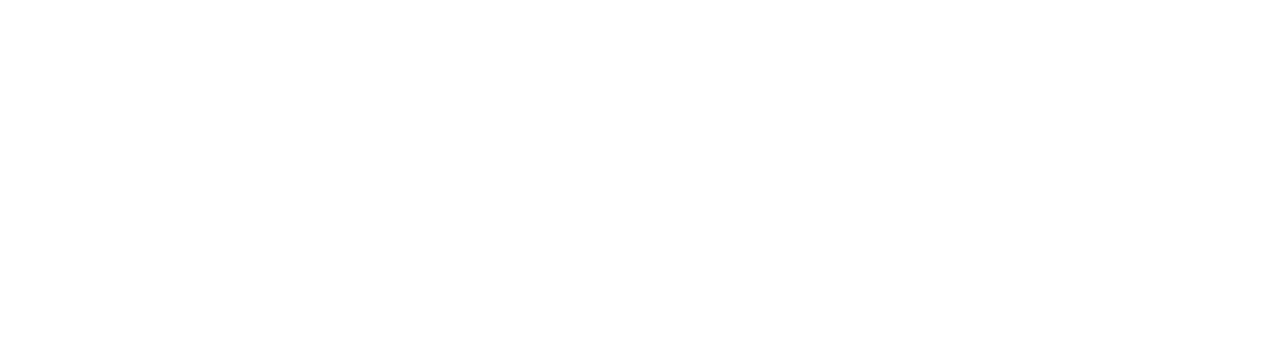
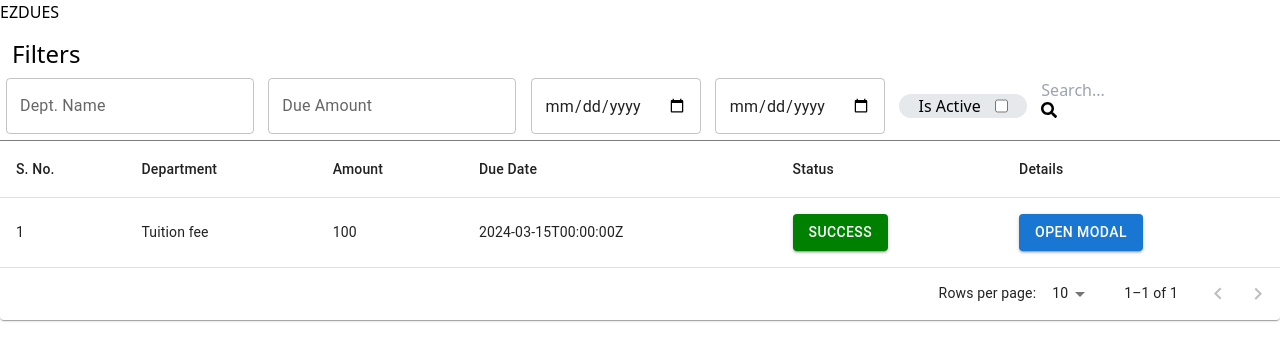
Before and after one commit to asima2006/No-Dues-Frontend, a React (Vite) app in the folder No-Dues Frontend/: page /stud-dues in a window 1280 px wide. Before the commit this address had no page. Shown: the top 360 px of the page. Built offline with nearby package versions, Linux system fonts and the light colour scheme.

Commit message:
Adding student due record page

```diff
--- a/No-Dues Frontend/src/App.jsx
+++ b/No-Dues Frontend/src/App.jsx
@@ -10,6 +10,7 @@
 import 'react-toastify/dist/ReactToastify.css';
 import { RecoilRoot } from 'recoil';
 import DepartmentLayout from './pages/_departmentLayout';
+import StudDues from './pages/StudDues';
 
 const App = () => {
   return (
@@ -19,6 +20,7 @@
             {/* <Route path='/' element={<Home />} /> */}
             <Route path='/' element={<New />} />
             <Route path='/stud' element={<StudDash />} />
+            <Route path='/stud-dues' element={<StudDues />} />
             <Route path='/login-dep' element={<LoginDep />} />
             <Route path='/callback' element={<CallBack />} />
             <Route path='/dep' element={<DepDash />} />
--- /dev/null
+++ b/No-Dues Frontend/src/pages/Filters/FilterDash.jsx
@@ -0,0 +1,132 @@
+import React, { useEffect, useState } from "react";
+import { TextField } from "@mui/material";
+import { FaSearch } from "react-icons/fa";
+
+const FilterDash = ({ setParam }) => {
+    const [filter, setFilter] = useState({
+        dep_name: "",
+        due_amount: "",
+        is_Active: 0,
+        start_date: "",
+        end_date: "",
+        search: "",
+    });
+
+    const handleChange = (e) => {
+        const { name, value, type, checked } = e.target;
+        setFilter((prevData) => ({
+            ...prevData,
+            [name]: type === "checkbox" ? (checked ? 1 : 0) : value,
+        }));
+    };
+
+    useEffect(() => {
+        setParam(filter);
+        // console.log(filter);
+    }, [filter]);
+
+    return (
+        <>
+            <div style={{ display: 'flex', width: '100vw', borderBottom: '1px solid grey' }}>
+                <div style={{
+                    margin: '6px'
+                }}>
+                    <div
+                        style={{
+                            display: "flex",
+                            fontSize: "x-large",
+                            width: '98vw',
+                            margin: '6px',
+                        }}
+                    >
+                        Filters
+                    </div>
+                    <div
+                    style={{
+                        display: "flex",
+                        justifyContent: 'space-between',
+                    }}
+                    >
+                        <div style={{
+                            display: "flex",
+                            justifyContent: 'center',
+                            alignItems: 'center'
+                        }}>
+                            <TextField
+                                name="dep_name"
+                                label=" Dept. Name"
+                                type="text"
+                                value={filter.dep_name}
+                                onChange={handleChange}
+                            />
+                        </div>
+                        <div>
+                            <TextField
+                                name="due_amount"
+                                label="Due Amount"
+                                type="text"
+                                value={filter.due_amount}
+                                onChange={handleChange}
+                            />
+                        </div>
+                        <div>
+                            <TextField
+                                name="start_date"
+                                type="date"
+                                value={filter.start_date}
+                                onChange={handleChange}
+                            />
+                        </div>
+                        <div>
+                            <TextField
+                                name="end_date"
+                                type="date"
+                                value={filter.end_date}
+                                onChange={handleChange}
+                            />
+                        </div>
+                        <div style={{display: 'flex',alignItems: 'center'}}>
+                            <div style={{
+                                display: 'flex', display: 'flex',
+                                width: '10vw',
+                                justifyContent: 'center',
+                                alignContent: 'center',
+                                borderRadius: '25px',
+                                background: 'rgba(119, 136, 153, 0.19)'
+                            }}>
+                                <div style={{ marginRight: '14px' }}>
+                                    <label htmlFor="isActiveCheckbox">Is Active</label>
+                                </div>
+                                <input
+                                    type="checkbox"
+                                    id="isActiveCheckbox"
+                                    name="is_Active"
+                                    checked={filter.is_Active === 1}
+                                    onChange={handleChange}
+                                />
+                            </div>
+                        </div>
+                        <div>
+                            <form className="bg-slate-100 p-2 rounded-lg flex items-center">
+                                <div>
+                                    <input
+                                        type="text"
+                                        name="search"
+                                        value={filter.search}
+                                        onChange={handleChange}
+                                        placeholder="Search..."
+                                        className="bg-transparent focus:outline-none w-20 sm:w-64"
+                                    />
+                                </div>
+                                <FaSearch className="text-slate-500" />
+                            </form>
+                        </div>
+                    </div>
+                </div>
+            </div >
+        </>
+    );
+};
+
+
+export default FilterDash;
--- /dev/null
+++ b/No-Dues Frontend/src/pages/StudDues.jsx
@@ -0,0 +1,55 @@
+import React, { useEffect, useState } from 'react'
+import Header from '../components/Nav'
+import StickyHeadTable from '../components/Table'
+import FilterDash from './Filters/FilterDash';
+
+const rows = [
+  {
+    "id": "f9f1a6d0-7b46-4cf9-b97c-de31ffd22d9e",
+    "amount": 100,
+    "due_date": "2024-03-15T00:00:00Z",
+    "roll_number": "2201cb33",
+    "status": "success",
+    "reason": "Tuition fee",
+    "created_at": "2024-03-26T08:08:41.731894Z"
+  }
+];
+
+const columns = [
+  {
+    id: "reason",
+    label: "Department",
+    minWidth: 100,
+  },
+  {
+    id: "amount",
+    label: "Amount",
+    minWidth: 100,
+  },
+  {
+    id: "due_date",
+    label: "Due Date",
+    minWidth: 100,
+  },
+  {
+    id: "status",
+    label: "Status",
+    minWidth: 100,
+  },
+];
+
+const StudDues = () => {
+  const [param, setParam] = useState([]);
+  useEffect(() => {
+    console.log(param);
+  }, [param])
+  return (
+    <div>
+      <Header label="DUES RECORD" />
+      <FilterDash setParam={setParam} />
+      <StickyHeadTable rows={rows} columns={columns} isDep={false} />
+    </div>
+  )
+}
+
+export default StudDues
```
